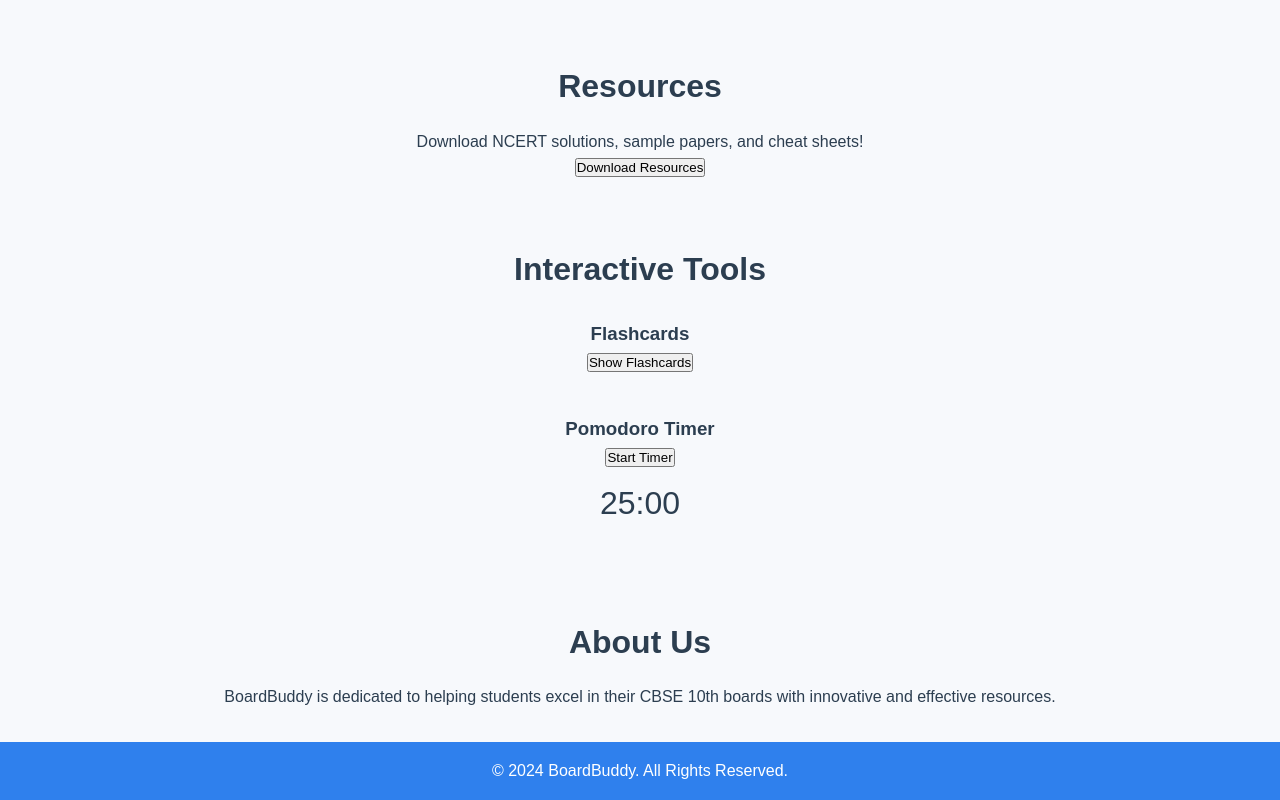
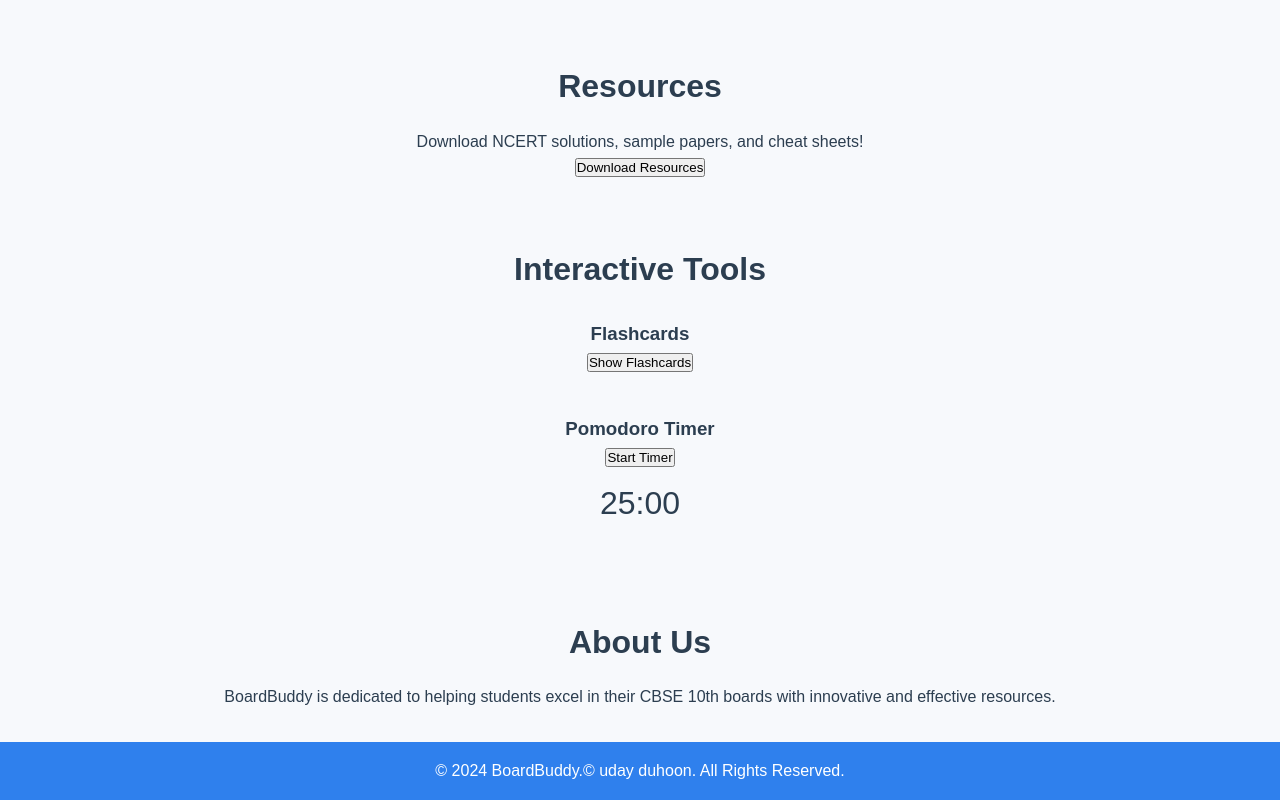
Before and after one commit to redmanjatt2/boardbuddy, a plain HTML site: page index.html in a window 1280 px wide. Shown: the part 824-1624 px from the top of the page. Drawn offline with nearby package versions, Linux system fonts and the light colour scheme.

Commit message:
Update index.html

```diff
--- a/index.html
+++ b/index.html
@@ -94,7 +94,7 @@
 
   <!-- Footer -->
   <footer>
-    <p>© 2024 BoardBuddy. All Rights Reserved.</p>
+    <p>© 2024 BoardBuddy.© uday duhoon. All Rights Reserved.</p>
   </footer>
 </body>
 </html>
```
